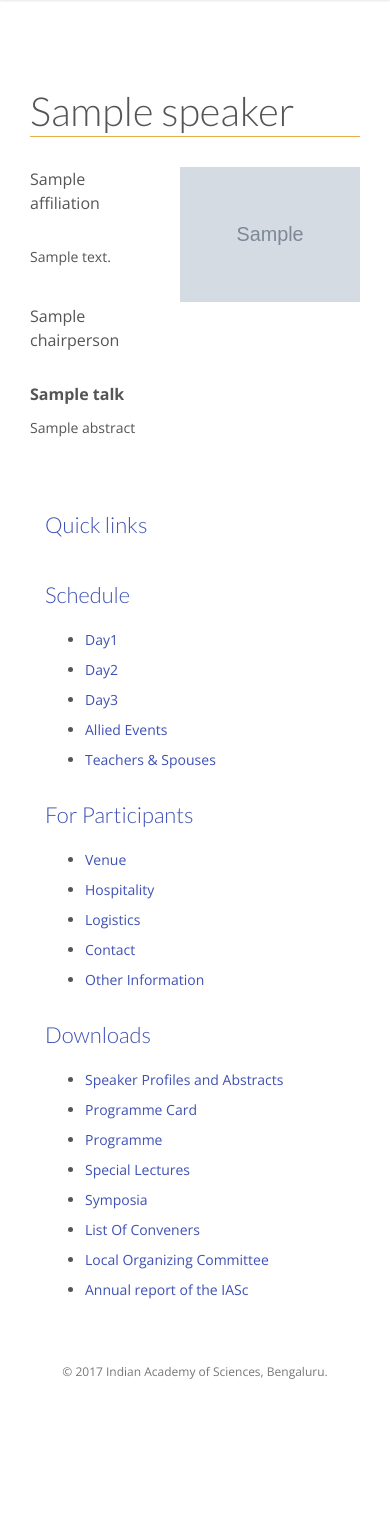
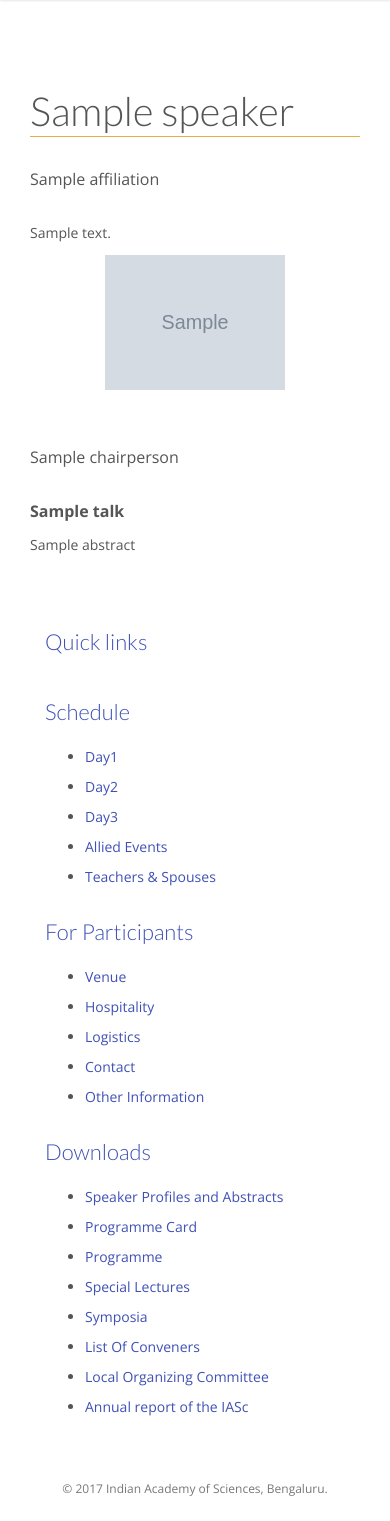
Before and after one commit to SrirangaDigital/ias83-conf, a PHP site: the page made by application/views/describe/profile.php in a window 390 px wide. Shown: the part 54-1575 px from the top of the page. Before the commit the page ends 1433 px from the top, so only its background shows below. Run offline with PHP 8.4, Linux system fonts and the light colour scheme; the template is opened without the code that fills it: most values are stand-ins (such as "Sample title", 1, 10 or a date in 2020); grey boxes marked "Sample" are stand-in pictures; some libraries are stand-ins or nearby versions.

Commit message:
describe profile made responsive

```diff
--- a/application/views/describe/profile.php
+++ b/application/views/describe/profile.php
@@ -10,13 +10,16 @@
     <div class="row">
         <div class="col-md-9 main">
             <h1><?= $data->speaker->name ?></h1>
-            <img src="<?=$data->speaker->photoUrl?>" class="profile-thumb" alt="<?= $data->speaker->name ?>" />
-            <p class="affiliation">
-               <?= $data->speaker->affiliation ?>
-            </p>
-            <p>
-                <?= $data->speaker->biodata ?>
-            </p>
+            <p class="affiliation"><?=$data->speaker->affiliation?></p>
+
+            <div class="row">
+                <div class="col-md-9 col-xs-12 clear-paddings">
+                    <p class="biodata"><?=$data->speaker->biodata?></p>
+                </div>
+                <div class="col-md-3 col-xs-12 clear-paddings">
+                    <img src="<?=$data->speaker->photoUrl?>" class="profile-thumb img-responsive" alt="<?= $data->speaker->name ?>" />
+                </div>
+            </div>
             <div class="talk">
                 <p class="type"><?=$data->talk->session?></p>
                 <p class="affiliation"><?=$data->talk->chairperson?></p>
--- a/application/views/header.php
+++ b/application/views/header.php
@@ -36,7 +36,7 @@
     <!-- <link rel="stylesheet" href="https://maxcdn.bootstrapcdn.com/bootstrap/3.3.4/css/bootstrap-theme.min.css"> -->
     <link rel="stylesheet" href="<?=PUBLIC_URL?>css/navbar.css?v=1.2">
     <link rel="stylesheet" href="<?=PUBLIC_URL?>css/carousel.css?v=1.1">
-    <link rel="stylesheet" href="<?=PUBLIC_URL?>css/page.css?v=1.1">
+    <link rel="stylesheet" href="<?=PUBLIC_URL?>css/page.css?v=1.2">
     <link rel="stylesheet" href="<?=PUBLIC_URL?>css/archive.css?v=1.1">
     <link rel="stylesheet" href="<?=PUBLIC_URL?>css/general.css?v=1.2">
     <link rel="stylesheet" href="<?=PUBLIC_URL?>css/flat.css?v=1.1">
--- a/public/css/page.css
+++ b/public/css/page.css
@@ -817,6 +817,9 @@ button.toggle-button{
   line-height: 24px;
   margin-bottom: 30px;
 }
+.main .biodata{
+  padding-right: 20px;
+}
 .main .talk .type{
   font-size: 14px;
   font-weight: 400;
@@ -830,10 +833,8 @@ button.toggle-button{
   margin-top: 5px;
 }
 .main .profile-thumb{
-  float: right;
+  margin: 0 auto 20px auto;
   width: 180px;
-  margin-left: 50px;
-  margin-bottom: 50px;
 }
 .main .general-list li{
   margin-bottom: 10px;
```
